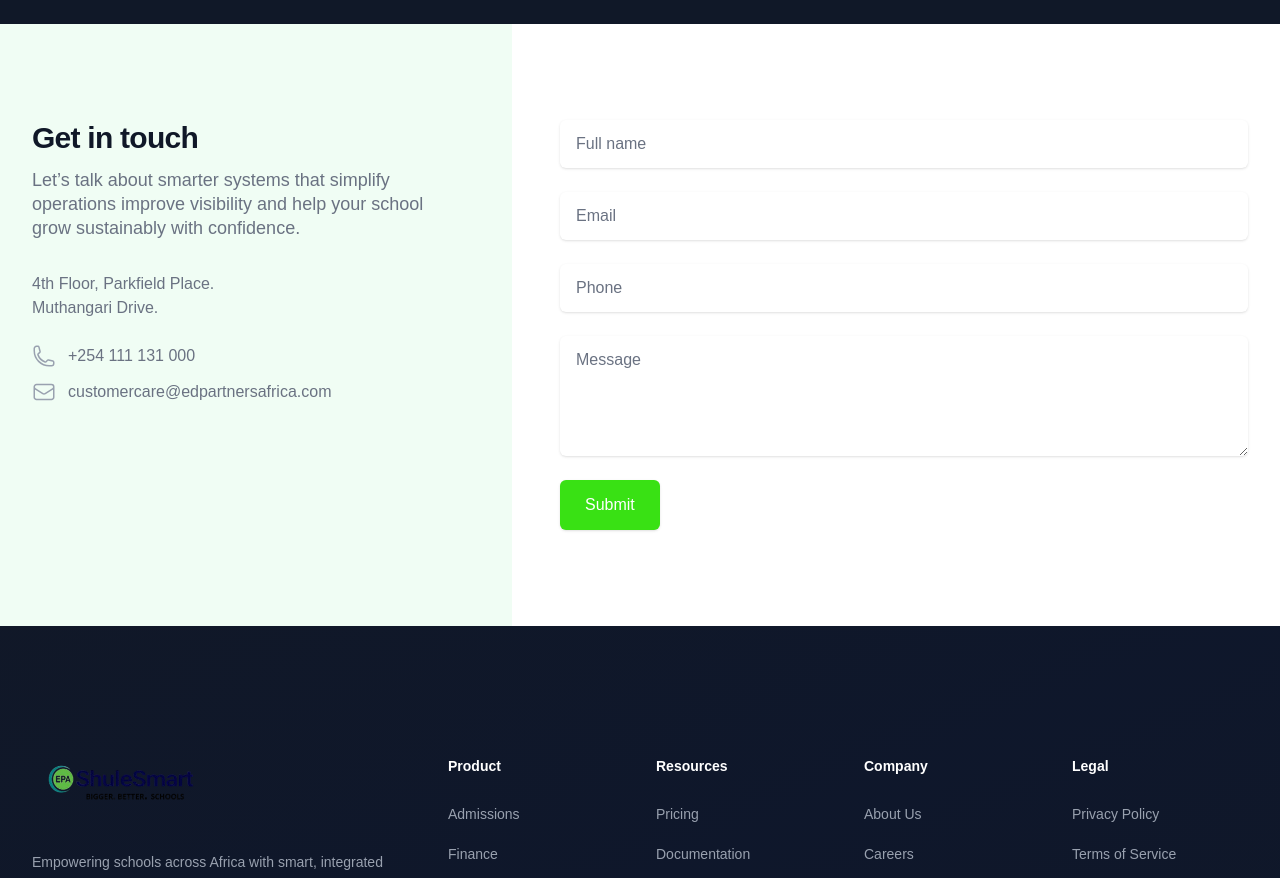
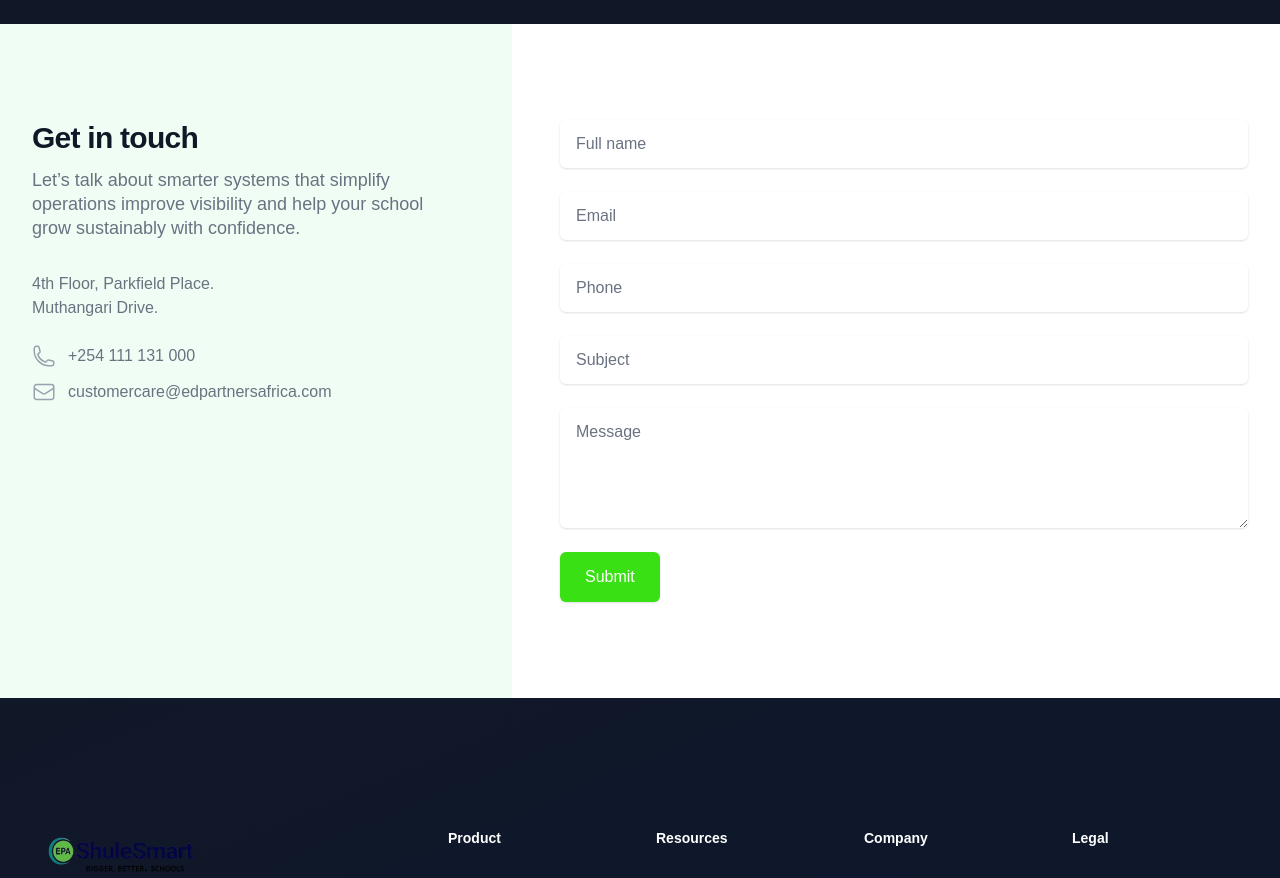
Before and after one commit to ED-Partners-Africa-LTD/shulesmart-website, a Next.js app: page / in a window 1280 px wide. Shown: the part 5660-6538 px from the top of the page. Built offline with nearby package versions, Linux system fonts and the light colour scheme.

Commit message:
Contact Form API set-up

```diff
--- /dev/null
+++ b/app/api/contact/route.ts
@@ -0,0 +1,74 @@
+import { NextResponse } from "next/server";
+
+export async function POST(request: Request) {
+  const body = await request.json();
+  const { name, subject, message, topicId, } = body;
+
+  // Construct the payload for the helpdesk JSON API
+  const payload = {
+    name: "ShuleSmart Website Contact Form",
+    email: process.env.HELPDESK_EMAIL || "shulesmart@edpartnersafrica.com",
+    subject: subject,
+    message: message,
+    topicId: parseInt(topicId, 10) || 1,
+  };
+
+  console.log("Sending ticket to helpdesk API:", {
+    endpoint: "https://helpdesk.edpartnersafrica.com/api/tickets.json",
+    payload: payload
+  });
+
+  try {
+    const response = await fetch(
+      "https://helpdesk.edpartnersafrica.com/api/tickets.json",
+      {
+        method: "POST",
+        headers: {
+          "X-API-Key": process.env.HELPDESK_API_KEY || "",
+          "Content-Type": "application/json",
+        },
+        body: JSON.stringify(payload),
+      }
+    );
+
+    const responseText = await response.text();
+    console.log("Response status:", response.status);
+    console.log("Response body:", responseText);
+
+    if (response.ok) {
+      // Try to parse as JSON
+      let data;
+      try {
+        data = JSON.parse(responseText);
+      } catch {
+        data = { raw: responseText };
+      }
+
+      console.log("Ticket created successfully:", data);
+      return NextResponse.json({
+        success: true,
+        message: "Ticket created successfully",
+        ticketId: data.id || data.ticket_id || null
+      });
+    } else {
+      console.error("Helpdesk API error:", responseText);
+      return NextResponse.json(
+        {
+          error: "Failed to create ticket",
+          details: responseText,
+          status: response.status
+        },
+        { status: response.status }
+      );
+    }
+  } catch (error: unknown) {
+    console.error("An error occurred:", error);
+
+    const errorMessage = error instanceof Error ? error.message : String(error);
+
+    return NextResponse.json(
+      { error: "An internal server error occurred", details: errorMessage },
+      { status: 500 }
+    );
+  }
+}
--- a/components/Contact.tsx
+++ b/components/Contact.tsx
@@ -1,10 +1,57 @@
+"use client";
 import { EnvelopeIcon, PhoneIcon } from "@heroicons/react/24/outline";
+import { useState } from "react";
 
 /**
  * The Contact component displays a contact form and contact information.
  */
 
 export default function Contact() {
+  const [fullName, setFullName] = useState("");
+  const [email, setEmail] = useState("");
+  const [phone, setPhone] = useState("");
+  const [subject, setSubject] = useState("");
+  const [message, setMessage] = useState("");
+  const [status, setStatus] = useState("");
+
+  const handleSubmit = async (e: React.FormEvent<HTMLFormElement>) => {
+    e.preventDefault();
+    setStatus("Submitting...");
+
+    const payload = {
+      name: "ShuleSmart Website Contact Form",
+      subject: subject,
+      message: `Name: ${fullName}\nEmail: ${email}\nPhone: ${phone}\n\nMessage:\n${message}`,
+      topicId: 86,
+    };
+
+    try {
+      const response = await fetch("/api/contact", {
+        method: "POST",
+        headers: {
+          "Content-Type": "application/json",
+        },
+        body: JSON.stringify(payload),
+      });
+
+      if (response.ok) {
+        setStatus("Message sent successfully!");
+        setFullName("");
+        setEmail("");
+        setPhone("");
+        setSubject("");
+        setMessage("");
+      } else {
+        const errorData = await response.json();
+        console.error("Submission failed:", errorData);
+        setStatus("Failed to send message. Please try again.");
+      }
+    } catch (error) {
+      console.error("An error occurred:", error);
+      setStatus("An error occurred. Please try again.");
+    }
+  };
+
   return (
     <div id="contact" className="relative bg-white">
       {/* The background */}
@@ -58,7 +105,10 @@ export default function Contact() {
         {/* The contact form */}
         <div className="bg-white py-16 px-6 lg:col-span-3 lg:py-24 lg:px-8 xl:pl-12">
           <div className="mx-auto max-w-lg lg:max-w-none">
-            <form action="#" method="POST" className="grid grid-cols-1 gap-y-6">
+            <form
+              onSubmit={handleSubmit}
+              className="grid grid-cols-1 gap-y-6"
+            >
               <div>
                 <label htmlFor="full-name" className="sr-only">
                   Full name
@@ -68,7 +118,10 @@ export default function Contact() {
                   name="full-name"
                   id="full-name"
                   autoComplete="name"
-                  className="block w-full rounded-md border-gray-300 py-3 px-4 placeholder-gray-500 shadow-sm focus:border-indigo-500 focus:ring-indigo-500"
+                  value={fullName}
+                  onChange={(e) => setFullName(e.target.value)}
+                  required
+                  className="block w-full rounded-md border-gray-300 py-3 px-4 placeholder-gray-500 shadow-sm focus:border-indigo-500 focus:ring-indigo-500 text-black"
                   placeholder="Full name"
                 />
               </div>
@@ -81,7 +134,10 @@ export default function Contact() {
                   name="email"
                   type="email"
                   autoComplete="email"
-                  className="block w-full rounded-md border-gray-300 py-3 px-4 placeholder-gray-500 shadow-sm focus:border-indigo-500 focus:ring-indigo-500"
+                  value={email}
+                  onChange={(e) => setEmail(e.target.value)}
+                  required
+                  className="block w-full rounded-md border-gray-300 py-3 px-4 placeholder-gray-500 shadow-sm focus:border-indigo-500 focus:ring-indigo-500 text-black"
                   placeholder="Email"
                 />
               </div>
@@ -94,8 +150,26 @@ export default function Contact() {
                   name="phone"
                   id="phone"
                   autoComplete="tel"
-                  className="block w-full rounded-md border-gray-300 py-3 px-4 placeholder-gray-500 shadow-sm focus:border-indigo-500 focus:ring-indigo-500"
+                  value={phone}
+                  onChange={(e) => setPhone(e.target.value)}
+                  required
+                  className="block w-full rounded-md border-gray-300 py-3 px-4 placeholder-gray-500 shadow-sm focus:border-indigo-500 focus:ring-indigo-500 text-black"
                   placeholder="Phone"
+                />
+              </div>
+              <div>
+                <label htmlFor="subject" className="sr-only">
+                  Subject
+                </label>
+                <input
+                  type="text"
+                  name="subject"
+                  id="subject"
+                  value={subject}
+                  onChange={(e) => setSubject(e.target.value)}
+                  required
+                  className="block w-full rounded-md border-gray-300 py-3 px-4 placeholder-gray-500 shadow-sm focus:border-indigo-500 focus:ring-indigo-500 text-black"
+                  placeholder="Subject"
                 />
               </div>
               <div>
@@ -106,19 +180,23 @@ export default function Contact() {
                   id="message"
                   name="message"
                   rows={4}
-                  className="block w-full rounded-md border-gray-300 py-3 px-4 placeholder-gray-500 shadow-sm focus:border-indigo-500 focus:ring-indigo-500"
+                  value={message}
+                  onChange={(e) => setMessage(e.target.value)}
+                  required
+                  className="block w-full rounded-md border-gray-300 py-3 px-4 placeholder-gray-500 shadow-sm focus:border-indigo-500 focus:ring-indigo-500 text-black"
                   placeholder="Message"
-                  defaultValue={""}
                 />
               </div>
               <div>
                 <button
                   type="submit"
+                  disabled={status === "Submitting..."}
                   className="inline-flex justify-center rounded-md border border-transparent bg-[#39e114] py-3 px-6 text-base font-medium text-white shadow-sm  focus:outline-none"
                 >
-                  Submit
+                  {status === "Submitting..." ? "Submitting..." : "Submit"}
                 </button>
               </div>
+              {status && <p className="mt-2 text-sm text-gray-500">{status}</p>}
             </form>
           </div>
         </div>
--- a/package.json
+++ b/package.json
@@ -11,7 +11,7 @@
   "dependencies": {
     "@headlessui/react": "^2.2.9",
     "@heroicons/react": "^2.2.0",
-    "next": "16.1.4",
+    "next": "^16.1.6",
     "react": "19.2.3",
     "react-dom": "19.2.3",
     "react-icons": "^5.5.0"
```
Also changed, not shown: 1 other file (tests, documents, lock files or other folders).
